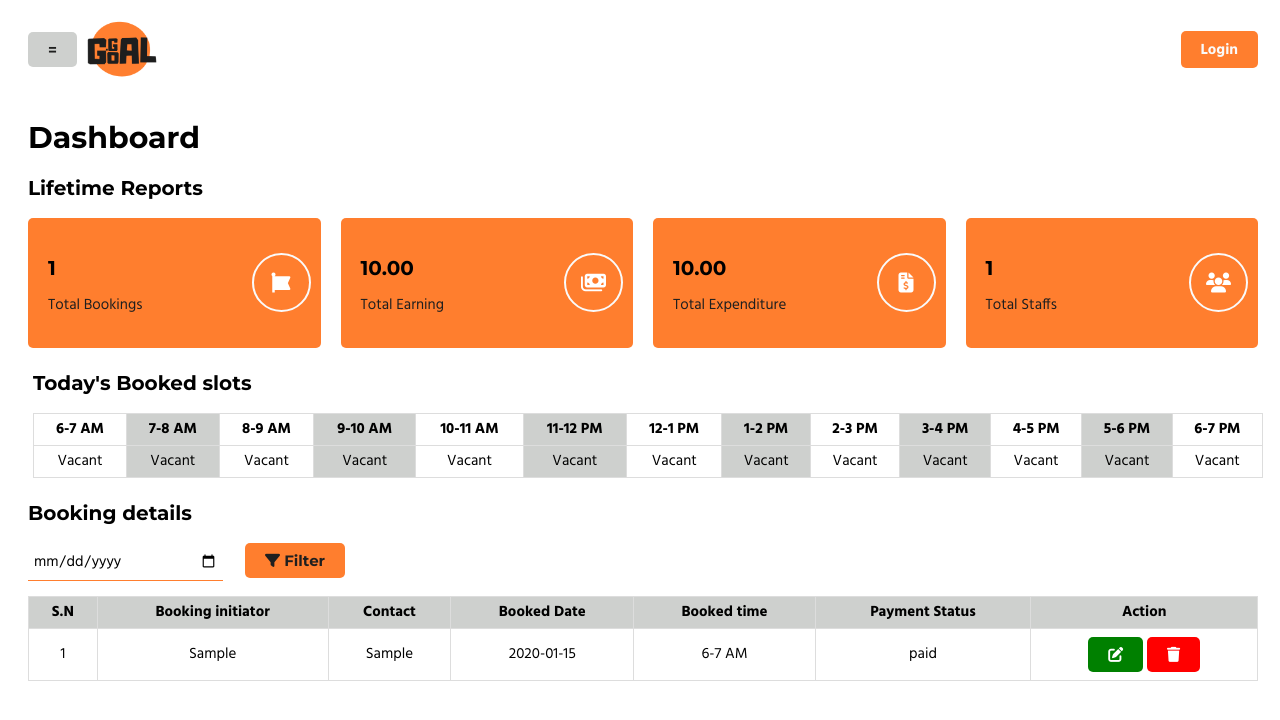
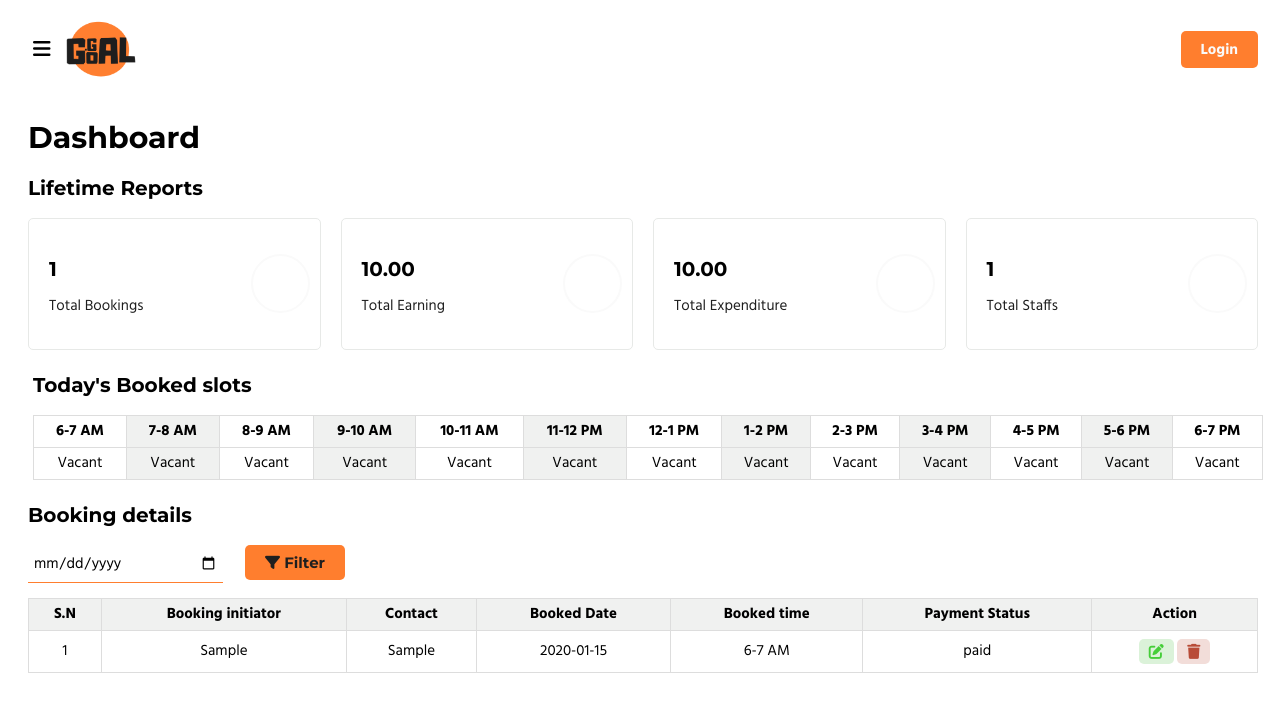
Before and after one commit to nischhal-hub/GoGoaGoal, a PHP site: page / in a window 1280 px wide. Shown: the top 720 px of the page. Run offline with PHP 8.4, Linux system fonts and the light colour scheme; tables that the repository leaves empty hold one stand-in row (values such as "Sample post"); some libraries are stand-ins or nearby versions.

Commit message:
style changes

```diff
--- a/global.css
+++ b/global.css
@@ -5,7 +5,7 @@
   --text: hsla(0, 0%, 12%, 1);
   --background: hsla(0, 0%, 100%, 1);
   --platinum: hsla(120, 4%, 91%, 1);
-  --secondary: hsla(120, 2%, 81%, 1);
+  --secondary: hsla(120, 2%, 81%, 0.3);
 
   --gradient-top: linear-gradient(0deg, #ff7f30ff, #ffffffff);
   --gradient-right: linear-gradient(90deg, #ff7f30ff, #ffffffff);
@@ -314,7 +314,24 @@ input[type="date"]:focus-visible{
   border-radius: 0.5rem;
   font-family: "Montserrat", sans-serif;
 }
-
+.btn-success {
+  background-color: rgba(29, 170, 16, 0.158);
+  color: rgba(33, 197, 18, 0.808);
+  font-weight: 700;
+  font-size: 1.5rem;
+  padding: .5rem 1rem;
+  border-radius: 0.5rem;
+  font-family: "Montserrat", sans-serif;
+}
+.btn-danger {
+  background-color: rgba(170, 39, 16, 0.158);
+  color: rgba(170, 39, 16, 0.808);
+  font-weight: 700;
+  font-size: 1.5rem;
+  padding: .5rem 1rem;
+  border-radius: 0.5rem;
+  font-family: "Montserrat", sans-serif;
+}
 .primary-btn:hover {
   transform: translateY(-5px);
   color: var(--text);
@@ -388,7 +405,8 @@ header {
 }
 aside {
   min-width: 17%;
-  background-color: var(--primary);
+  background-color: var(--background);
+  border: 1px solid var(--platinum);
   height: 100%;
   position: fixed;
   top: 0;
@@ -398,6 +416,18 @@ aside {
 .overlay {
   left: 0;
 }
+
+.toggle-btn{
+  padding:1rem .5rem;
+  border-radius: .5rem;
+}
+.toggle-btn:hover{
+  transform: rotate(90deg);
+  background-color: var(--font-secondary);
+  color: var(--text);
+  transition: transform 0.3s ease-in-out;
+}
+
 
 aside h2 {
   margin: 2rem 0 0 0.5rem;
@@ -582,7 +612,7 @@ th {
 .summary-container .box {
   width: 32%;
   padding: 1rem;
-  background-color: var(--primary);
+  border: 1px solid var(--platinum);
   color: var(--text-white);
   border-radius: 0.5rem;
 }
@@ -634,13 +664,10 @@ th {
   cursor: pointer;
 }
 
-.booking-details-table tr:nth-child(odd) {
+.booking-details-table th {
   background-color: var(--secondary);
 }
 
-.booking-details-table tr:hover {
-  background-color: var(--primary-transparent);
-}
  .booking-details input[type="date"] {
   max-width: 15%;
  }
--- a/includes/toppart.php
+++ b/includes/toppart.php
@@ -27,7 +27,7 @@
         <div id="sidebar-space" class="sidebar-space"></div>
         <div class="head-container">
             <div class="logo">
-                <button class="secondary-btn" id="toggle">=</button>
+                <button class="toggle-btn" id="toggle"><i class="fa-solid fa-bars fa-2xl"></i></button>
                 <img src="./assets/logo.png" width="70" alt="gogoagoal logo">
             </div>
             <button class="primary-btn"><a href="/issueform.html" style="text-decoration: none; color: #fafafa;">Login
--- a/pages/dashboard.php
+++ b/pages/dashboard.php
@@ -178,10 +178,10 @@ $conn->close();
                         <td><?= $list['booking_slot'] ?></td>
                         <td><?= $list['payment_status'] ?></td>
                         <td>
-                            <button class="primary-btn" style="font-size:1.5rem; background-color:green;"><i
-                                    class="fa-solid fa-pen-to-square" style="color:white;"></i></button>
-                            <button class="primary-btn" style="font-size:1.5rem; background-color:red;"><i
-                                    class="fa-solid fa-trash" style="color:white;"></i></button>
+                            <button class="btn-success" style="font-size:1.5rem;"><i
+                                    class="fa-solid fa-pen-to-square"></i></button>
+                            <button class="btn-danger" style="font-size:1.5rem;"><i
+                                    class="fa-solid fa-trash"></i></button>
                         </td>
                     </tr>
                 <?php endforeach; ?>
```
